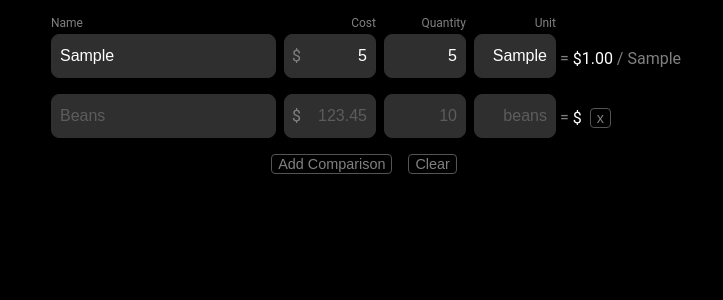
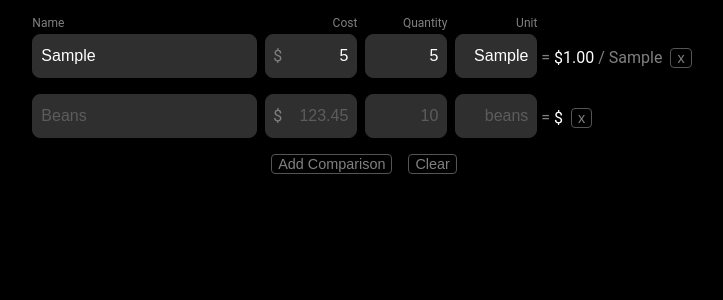
Before and after one commit to mjleonides/unit-pricer, a Vue app: page / in a window 1280 px wide. Both pictures are taken after typing "Sample", "5", "5", "Sample" into the empty fields and a click on the button "Add Comparison". Shown: the top 300 px of the page, without its empty margins (276-999 px from the left). Built offline with nearby package versions, Linux system fonts and the light colour scheme; the HTML template or start-up script is replaced by a standard one.

Commit message:
Fix remove button shown when price count 1

```diff
--- a/src/components/LineItem.vue
+++ b/src/components/LineItem.vue
@@ -7,7 +7,7 @@
       type="text"
       placeholder="Beans"
       :model-value="price.name"
-      @update:model-value="(newValue) => updatePrice(price.key, 'name', newValue)"
+      @update:model-value="(newValue) => store.updatePrice(price.key, 'name', newValue)"
     />
     <FieldComponent
       :id="`row-${price.key}-cost`"
@@ -18,7 +18,7 @@
       placeholder="123.45"
       :model-value="price.cost"
       prefix="$"
-      @update:model-value="(newValue) => updatePrice(price.key, 'cost', newValue)"
+      @update:model-value="(newValue) => store.updatePrice(price.key, 'cost', newValue)"
     />
     <FieldComponent
       :id="`row-${price.key}-qty`"
@@ -28,7 +28,7 @@
       type="number"
       placeholder="10"
       :model-value="price.quantity"
-      @update:model-value="(newValue) => updatePrice(price.key, 'quantity', newValue)"
+      @update:model-value="(newValue) => store.updatePrice(price.key, 'quantity', newValue)"
     />
     <FieldComponent
       :id="`row-${price.key}-unit`"
@@ -38,13 +38,13 @@
       type="text"
       placeholder="beans"
       :model-value="price.unit"
-      @update:model-value="(newValue) => updatePrice(price.key, 'unit', newValue)"
+      @update:model-value="(newValue) => store.updatePrice(price.key, 'unit', newValue)"
     />
     <div class="result-container">
       <span> = </span><span class="result">{{ `$${unitPriceDisplay}` }}</span
       ><span class="unit" v-if="price.unit"> / {{ price.unit }}</span>
       <button
-        v-if="priceCount > 1"
+        v-if="store.priceCount > 1"
         id="remove-button"
         title="Remove line"
         @click="emit('onRemove')"
@@ -67,7 +67,7 @@ const props = defineProps<{
 
 const emit = defineEmits(['onRemove'])
 
-const { updatePrice, priceCount } = usePricesStore()
+const store = usePricesStore()
 
 const unitPrice = computed(() =>
   props.price.cost && props.price.quantity ? props.price.cost / props.price.quantity : undefined,
```
